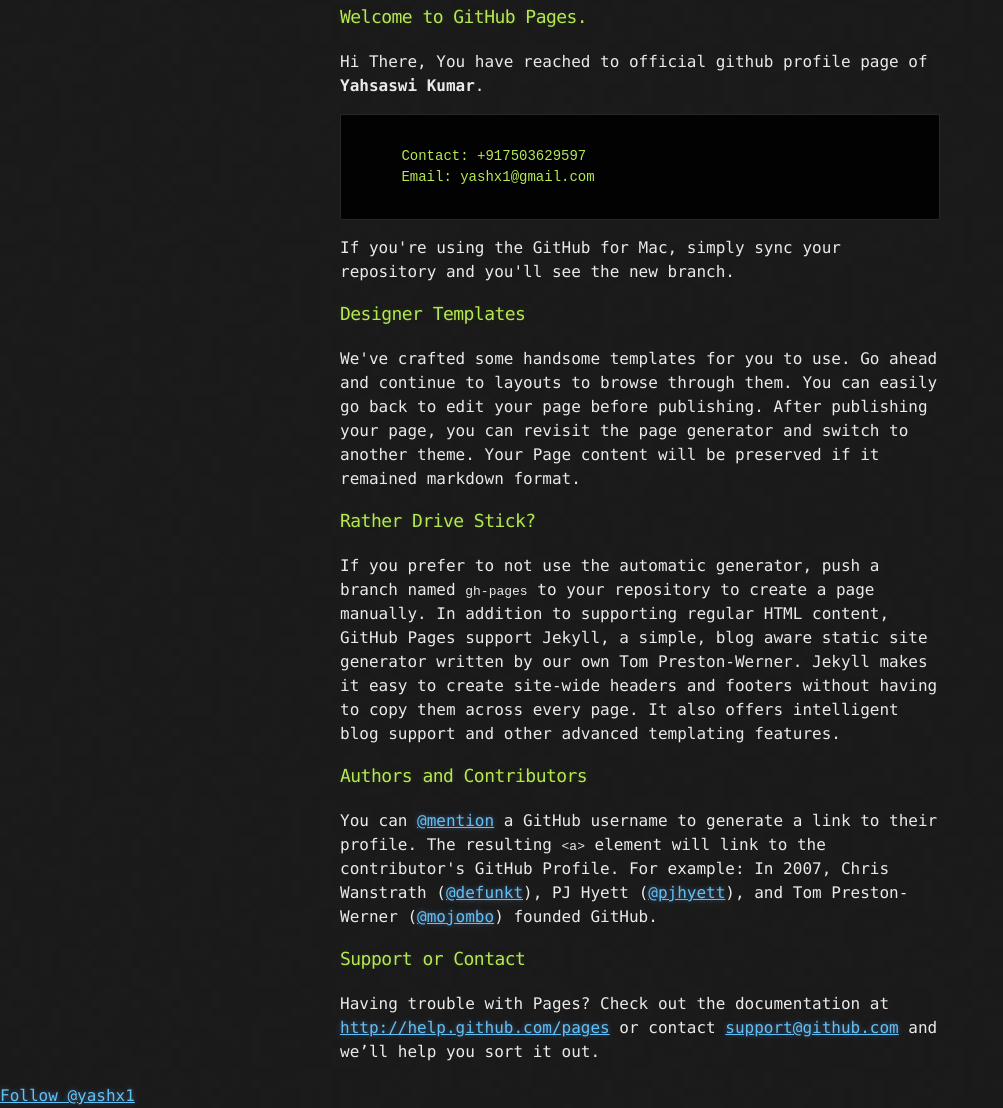
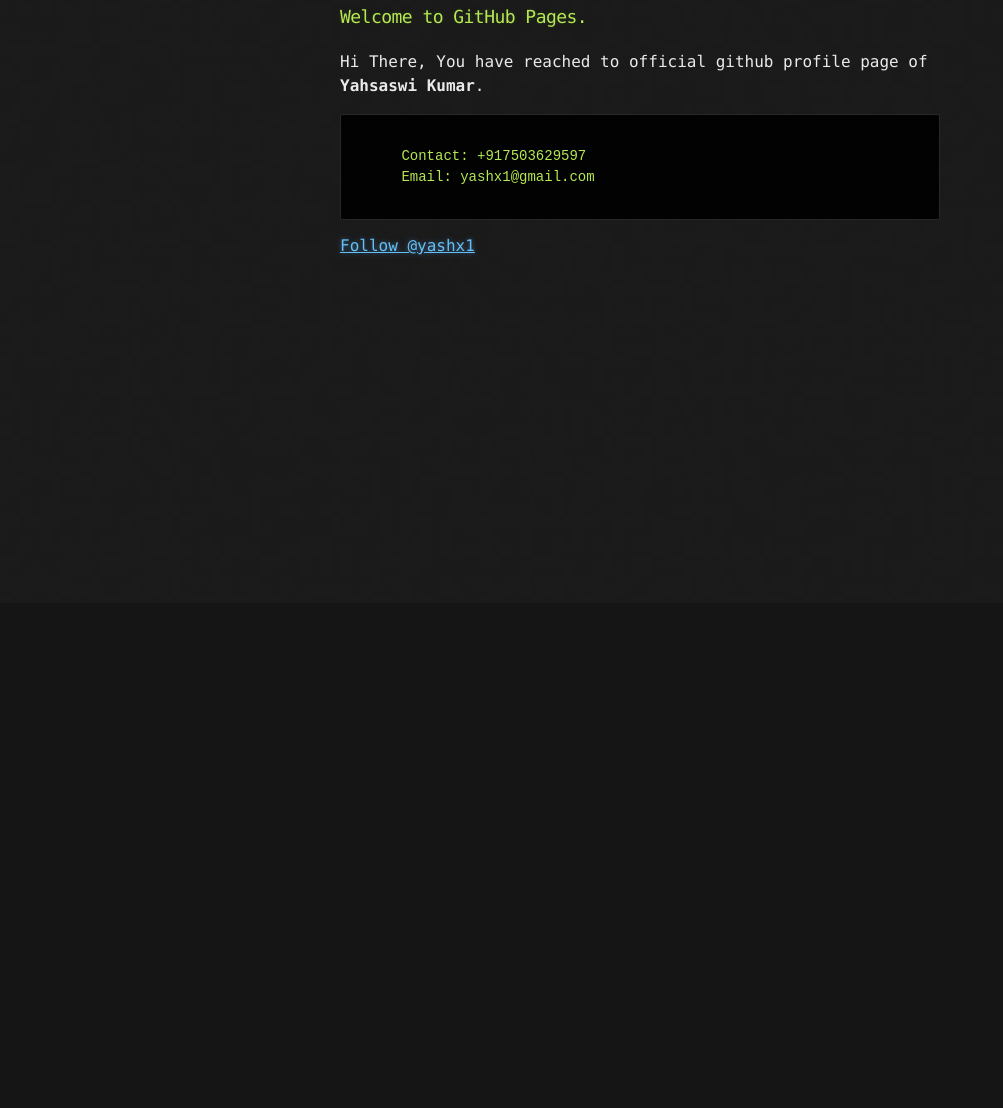
Before and after one commit to yashx1/yashx1.github.io, a plain HTML site: page index.html in a window 1280 px wide. Shown: the part 197-1305 px from the top of the page, without its empty margins (0-1003 px from the left). After the commit the page ends 800 px from the top, so only its background shows below. Drawn offline with Linux system fonts and the light colour scheme.

Commit message:
Update index.html

```diff
--- a/index.html
+++ b/index.html
@@ -35,41 +35,7 @@
   </code>
 </pre>
 
-<p>If you're using the GitHub for Mac, simply sync your repository and you'll see the new branch.</p>
 
-<h3>
-<a name="designer-templates" class="anchor" href="#designer-templates"><span class="octicon octicon-link"></span></a>Designer Templates</h3>
-
-<p>We've crafted some handsome templates for you to use. Go ahead and continue to layouts to browse through them. You can easily go back to edit your page before publishing. After publishing your page, you can revisit the page generator and switch to another theme. Your Page content will be preserved if it remained markdown format.</p>
-
-<h3>
-<a name="rather-drive-stick" class="anchor" href="#rather-drive-stick"><span class="octicon octicon-link"></span></a>Rather Drive Stick?</h3>
-
-<p>If you prefer to not use the automatic generator, push a branch named <code>gh-pages</code> to your repository to create a page manually. In addition to supporting regular HTML content, GitHub Pages support Jekyll, a simple, blog aware static site generator written by our own Tom Preston-Werner. Jekyll makes it easy to create site-wide headers and footers without having to copy them across every page. It also offers intelligent blog support and other advanced templating features.</p>
-
-<h3>
-<a name="authors-and-contributors" class="anchor" href="#authors-and-contributors"><span class="octicon octicon-link"></span></a>Authors and Contributors</h3>
-
-<p>You can <a href="https://github.com/blog/821" class="user-mention">@mention</a> a GitHub username to generate a link to their profile. The resulting <code>&lt;a&gt;</code> element will link to the contributor's GitHub Profile. For example: In 2007, Chris Wanstrath (<a href="https://github.com/defunkt" class="user-mention">@defunkt</a>), PJ Hyett (<a href="https://github.com/pjhyett" class="user-mention">@pjhyett</a>), and Tom Preston-Werner (<a href="https://github.com/mojombo" class="user-mention">@mojombo</a>) founded GitHub.</p>
-
-<h3>
-<a name="support-or-contact" class="anchor" href="#support-or-contact"><span class="octicon octicon-link"></span></a>Support or Contact</h3>
-
-<p>Having trouble with Pages? Check out the documentation at <a href="http://help.github.com/pages">http://help.github.com/pages</a> or contact <a href="mailto:support@github.com">support@github.com</a> and we’ll help you sort it out.</p>
-      </section>
-    </div>
-
-              <script type="text/javascript">
-                  var gaJsHost = (("https:" == document.location.protocol) ? "https://ssl." : "http://www.");
-                  document.write(unescape("%3Cscript src='" + gaJsHost + "google-analytics.com/ga.js' type='text/javascript'%3E%3C/script%3E"));
-              </script>
-
-              <script type="text/javascript">
-                try {
-                  var pageTracker = _gat._getTracker("UA-44219755-1");
-                  pageTracker._trackPageview();
-                } catch(err) {}
-              </script>
 
   </body>
 
```
